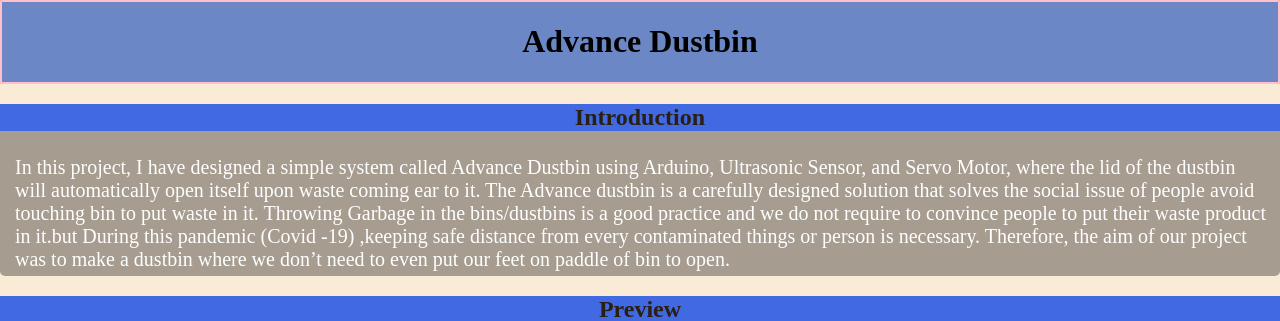
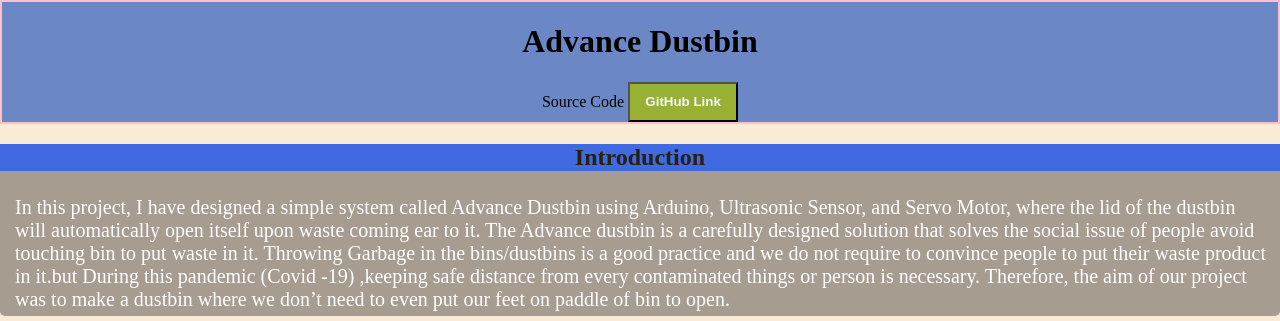
Before and after one commit to Sk642/Advance-DustBin, a plain HTML site: page index.html in a window 1280 px wide. Shown: the top 321 px of the page. Drawn offline with Linux system fonts and the light colour scheme.

Commit message:
Add Html File

```diff
--- a/index.html
+++ b/index.html
@@ -11,9 +11,9 @@
     <div id="main">
         <div id="dustbin">
             <h1>Advance Dustbin</h1>
+            <span >Source Code</span>
+            <span ><button style="height:40px; width:110px; background-color: rgb(153, 177, 50);"><a href="https://github.com/Sk642/Advance-DustBin" style="text-decoration: none; color: aliceblue;"><b>GitHub Link</b> </a></button></span>
         </div>
-        <!-- <span >for link of soucre code :</span> -->
-        <!-- <span ><button style="height:40px; width:110px; background-color: red;"><a href="https://github.com/Sk642/Advance-DustBin" style="text-decoration: none; color: aliceblue;"><b>GitHub Link</b> </a></button></span> -->
         <div id="Introduction">
                 <div class="header"><h2>Introduction</h2></div>
                 <p class="content">In this project, I have designed a simple system called Advance Dustbin using Arduino,
```
